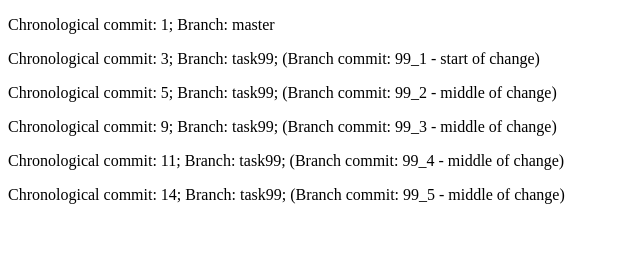
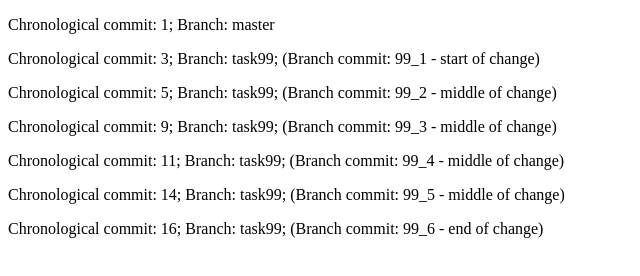
Before and after one commit to BoiseState/CS471-Assignments-TaskBranchWorkflow, a plain HTML site: page index.html in a window 1280 px wide. Shown: the whole page, without its empty margins (0-640 px from the left). Drawn offline with Linux system fonts and the light colour scheme.

Commit message:
Chronological commit: 16; Branch: task99; (Branch commit: 99_6 - end of change)

```diff
--- a/index.html
+++ b/index.html
@@ -13,5 +13,6 @@
     <p>Chronological commit:  9; Branch: task99; (Branch commit: 99_3 - middle of change)</p>
     <p>Chronological commit: 11; Branch: task99; (Branch commit: 99_4 - middle of change)</p>
     <p>Chronological commit: 14; Branch: task99; (Branch commit: 99_5 - middle of change)</p>
+    <p>Chronological commit: 16; Branch: task99; (Branch commit: 99_6 - end of change)</p>
 </body>
 </html>
```
Also changed, not shown: 1 other file.
